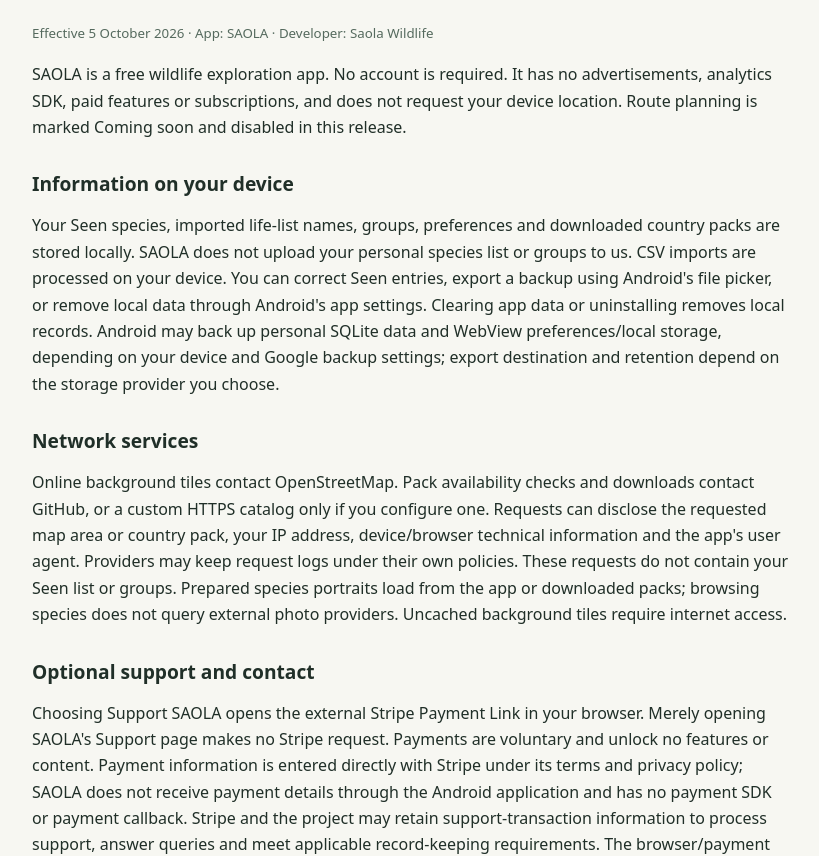
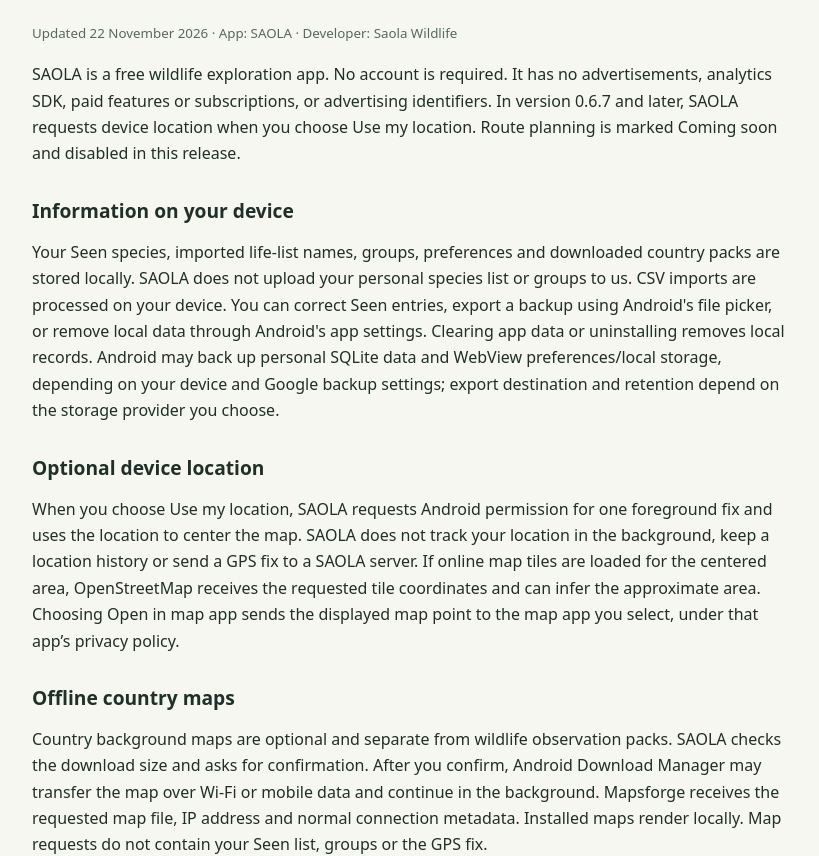
Before and after one commit to sauldewulf-boop/wildlife-explorer-data, a plain HTML site: page docs/privacy/index.html in a window 1280 px wide. Shown: the part 96-952 px from the top of the page, without its empty margins (228-1047 px from the left). Drawn offline with Linux system fonts and the light colour scheme.

Commit message:
Disclose optional location and offline maps for SAOLA 0.6.7

```diff
--- a/docs/privacy/index.html
+++ b/docs/privacy/index.html
@@ -1,14 +1,17 @@
 <!doctype html><html lang="en"><head><meta charset="utf-8"><meta name="viewport" content="width=device-width,initial-scale=1"><title>SAOLA Privacy Policy</title><style>body{font:16px/1.65 system-ui,sans-serif;color:#202f28;max-width:760px;margin:0 auto;padding:32px 22px;background:#f7f7f2}h1,h2{line-height:1.25}h1{font-size:2rem}h2{font-size:1.2rem;margin-top:2rem}a{color:#225849;overflow-wrap:anywhere}small{color:#556a5e}@media(prefers-color-scheme:dark){body{background:#17231f;color:#f0f4ec}a{color:#abd3b9}small{color:#b0bcb2}}</style></head><body>
-<h1>SAOLA Privacy Policy</h1><p><small>Effective 5 October 2026 · App: SAOLA · Developer: Saola Wildlife</small></p>
-<p>SAOLA is a free wildlife exploration app. No account is required. It has no advertisements, analytics SDK, paid features or subscriptions, and does not request your device location. Route planning is marked Coming soon and disabled in this release.</p>
+<h1>SAOLA Privacy Policy</h1><p><small>Updated 22 November 2026 · App: SAOLA · Developer: Saola Wildlife</small></p>
+<p>SAOLA is a free wildlife exploration app. No account is required. It has no advertisements, analytics SDK, paid features or subscriptions, or advertising identifiers. In version 0.6.7 and later, SAOLA requests device location when you choose Use my location. Route planning is marked Coming soon and disabled in this release.</p>
 <h2>Information on your device</h2><p>Your Seen species, imported life-list names, groups, preferences and downloaded country packs are stored locally. SAOLA does not upload your personal species list or groups to us. CSV imports are processed on your device. You can correct Seen entries, export a backup using Android's file picker, or remove local data through Android's app settings. Clearing app data or uninstalling removes local records. Android may back up personal SQLite data and WebView preferences/local storage, depending on your device and Google backup settings; export destination and retention depend on the storage provider you choose.</p>
-<h2>Network services</h2><p>Online background tiles contact OpenStreetMap. Pack availability checks and downloads contact GitHub, or a custom HTTPS catalog only if you configure one. Requests can disclose the requested map area or country pack, your IP address, device/browser technical information and the app's user agent. Providers may keep request logs under their own policies. These requests do not contain your Seen list or groups. Prepared species portraits load from the app or downloaded packs; browsing species does not query external photo providers. Uncached background tiles require internet access.</p>
+<h2>Optional device location</h2><p>When you choose Use my location, SAOLA requests Android permission for one foreground fix and uses the location to center the map. SAOLA does not track your location in the background, keep a location history or send a GPS fix to a SAOLA server. If online map tiles are loaded for the centered area, OpenStreetMap receives the requested tile coordinates and can infer the approximate area. Choosing Open in map app sends the displayed map point to the map app you select, under that app’s privacy policy.</p>
+<h2>Offline country maps</h2><p>Country background maps are optional and separate from wildlife observation packs. SAOLA checks the download size and asks for confirmation. After you confirm, Android Download Manager may transfer the map over Wi-Fi or mobile data and continue in the background. Mapsforge receives the requested map file, IP address and normal connection metadata. Installed maps render locally. Map requests do not contain your Seen list, groups or the GPS fix.</p>
+<h2>Network services</h2><p>Online background tiles contact OpenStreetMap. Pack availability checks and downloads contact GitHub. Earlier versions may also access a custom HTTPS catalogue you configured. Requests can disclose the requested map area or country pack, your IP address, device/browser technical information and the app's user agent. Providers may keep request logs under their own policies. These requests do not contain your Seen list or groups. Prepared species portraits load from the app or downloaded packs; browsing species does not query external photo providers. Uncached background tiles require internet access.</p>
 <h2>Optional support and contact</h2><p>Choosing Support SAOLA opens the external Stripe Payment Link in your browser. Merely opening SAOLA's Support page makes no Stripe request. Payments are voluntary and unlock no features or content. Payment information is entered directly with Stripe under its terms and privacy policy; SAOLA does not receive payment details through the Android application and has no payment SDK or payment callback. Stripe and the project may retain support-transaction information to process support, answer queries and meet applicable record-keeping requirements. The browser/payment provider controls its own cookies and technical data.</p>
 <p>Contact SAOLA opens your email application addressed to hello@saolawildlife.com. No email is sent automatically. If you send us a message, we use it to respond and retain correspondence as needed to handle it. Share only information you wish to include. Contact about your own photos or recordings starts a conversation; emailing media does not automatically publish it or grant usage rights.</p>
 <h2>Your control and retention</h2><p>Your personal list and groups remain on your device until you remove them or delete the app's local data. SAOLA does not sell your personal data or operate an account/list-sync server. External websites, original photo sources and licence links open only when you choose them and follow those services' policies. For questions or requests about correspondence or support records held by the project, contact hello@saolawildlife.com. We may update this policy when the app changes and update its effective date.</p>
 <h2>Provider policies</h2><ul>
 <li><a href="https://osmfoundation.org/wiki/Privacy_Policy">OpenStreetMap Foundation</a> — online maps</li>
 <li><a href="https://docs.github.com/en/site-policy/privacy-policies/github-general-privacy-statement">GitHub</a> — pack distribution</li>
+<li><a href="https://download.mapsforge.org/">Mapsforge</a> — optional offline country map downloads</li>
 <li><a href="https://stripe.com/privacy">Stripe</a> — optional external support</li>
 <li><a href="https://www.inaturalist.org/pages/privacy">iNaturalist</a> and <a href="https://foundation.wikimedia.org/wiki/Policy:Privacy_policy">Wikimedia Foundation</a> — original photo links</li>
 <li><a href="https://policies.google.com/privacy">Google</a> — Play distribution and optional Android backup</li></ul>
```
